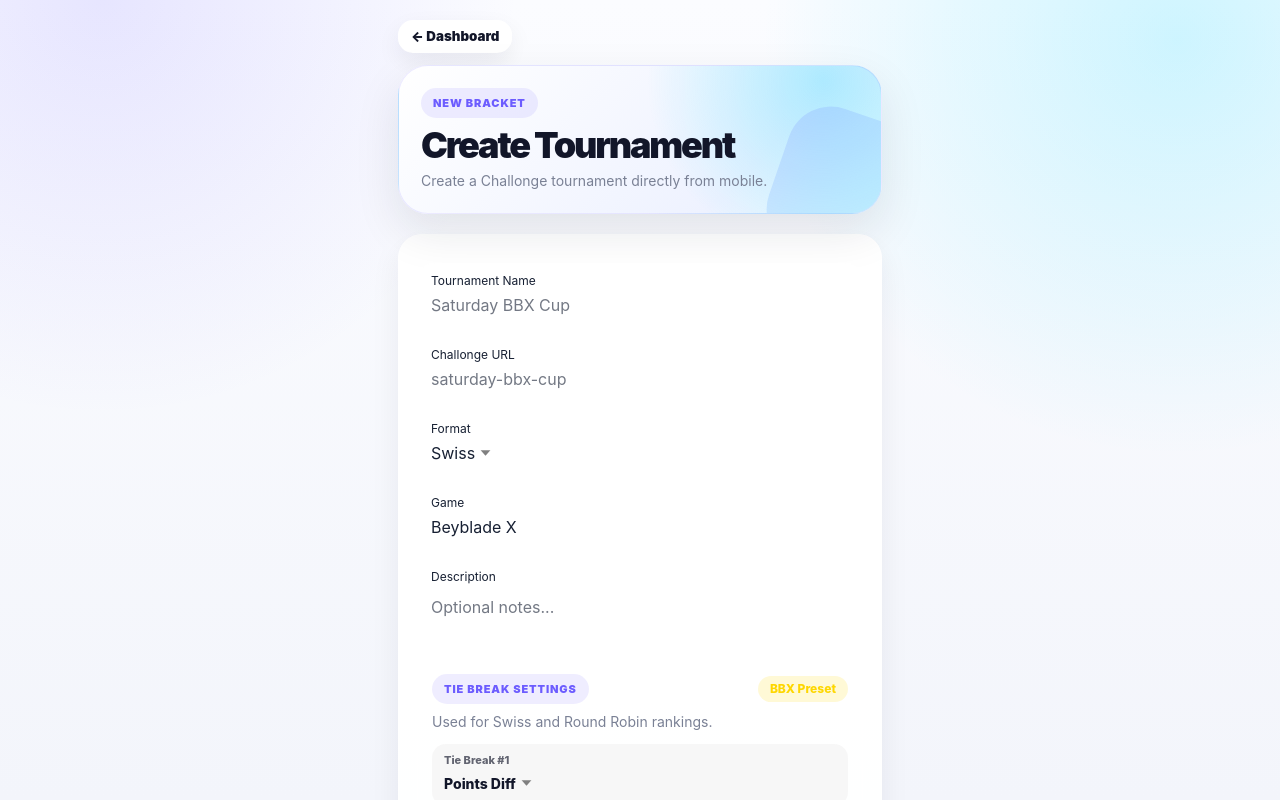
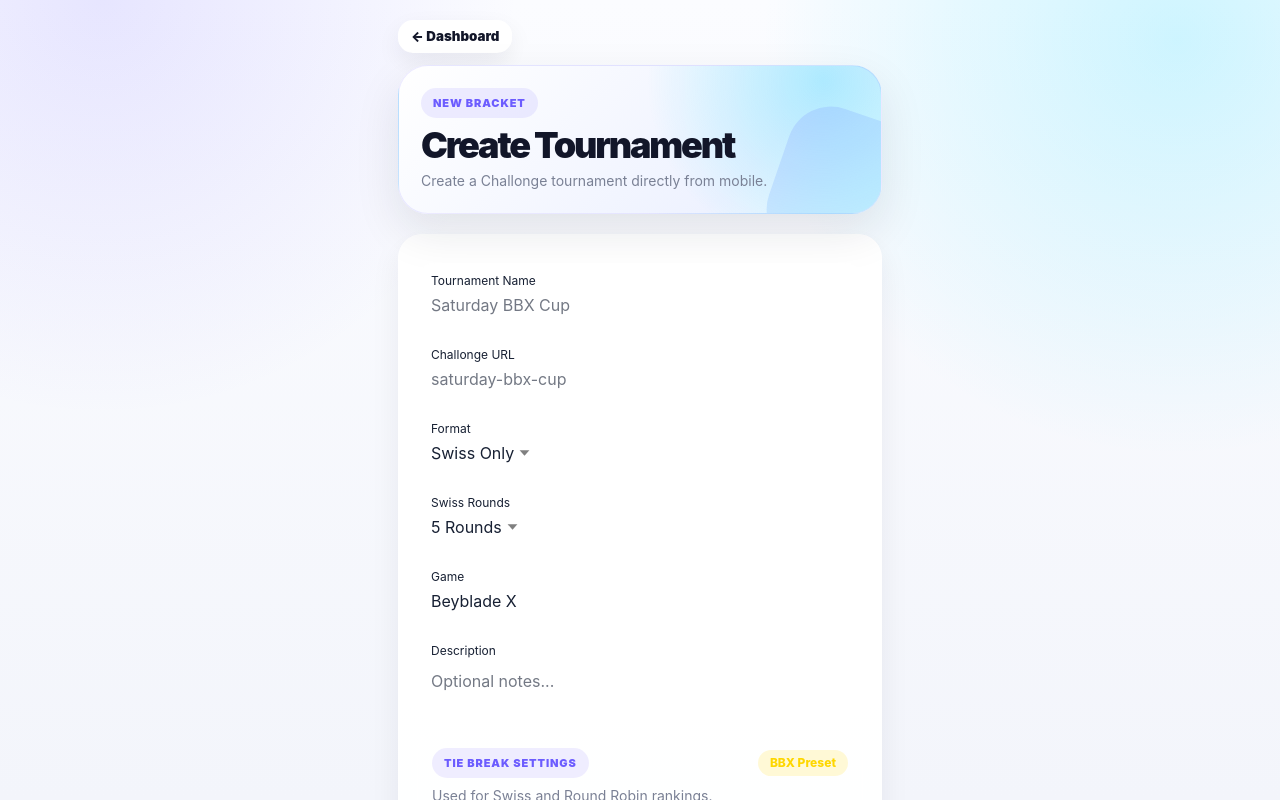
Before and after one commit to hijemu/Challonge-App, a React (Vite) app: page /create-tournament in a window 1280 px wide. Built offline with nearby package versions, Linux system fonts and the light colour scheme.

Commit message:
Add Support for Double Stage

```diff
--- a/src/pages/CreateTournament.tsx
+++ b/src/pages/CreateTournament.tsx
@@ -24,11 +24,11 @@ const slugify = (value: string) =>
 const unwrapTournament = (data: any) =>
   data?.tournament || data?.data?.tournament || data?.data || data || {};
 
-  const tieBreakOptions = [
-    { value: "points difference", label: "Points Diff" },
-    { value: "points scored", label: "Points Scored" },
-    { value: "median buchholz", label: "Median Buchholz" },
-  ];
+const tieBreakOptions = [
+  { value: "points difference", label: "Points Diff" },
+  { value: "points scored", label: "Points Scored" },
+  { value: "median buchholz", label: "Median Buchholz" },
+];
 
 const CreateTournament: React.FC = () => {
   const history = useHistory();
@@ -36,6 +36,9 @@ const CreateTournament: React.FC = () => {
   const [name, setName] = useState("");
   const [url, setUrl] = useState("");
   const [format, setFormat] = useState("swiss");
+  const [finalsCut, setFinalsCut] = useState(8);
+  const [swissRounds, setSwissRounds] = useState(5);
+  const [roundRobinIterations, setRoundRobinIterations] = useState(1);
   const [gameName, setGameName] = useState("Beyblade X");
   const [description, setDescription] = useState("");
   const [saving, setSaving] = useState(false);
@@ -47,8 +50,17 @@ const CreateTournament: React.FC = () => {
 
   const finalUrl = useMemo(() => url, [url]);
 
-  const supportsTieBreaks =
-    format === "swiss" || format === "round robin";
+  const isSwissFormat =
+    format === "swiss" || format === "swiss_single_elim";
+
+  const isRoundRobinFormat =
+    format === "round robin" || format === "round_robin_single_elim";
+
+  const isTwoStage =
+    format === "swiss_single_elim" ||
+    format === "round_robin_single_elim";
+
+  const supportsTieBreaks = isSwissFormat || isRoundRobinFormat;
 
   const applyBbxPreset = () => {
     setTieBreak1("points difference");
@@ -83,6 +95,18 @@ const CreateTournament: React.FC = () => {
       if (supportsTieBreaks) {
         payload.ranking = "match wins";
         payload.tie_breaks = [tieBreak1, tieBreak2, tieBreak3];
+      }
+
+      if (isSwissFormat) {
+        payload.swiss_rounds = swissRounds;
+      }
+
+      if (isRoundRobinFormat) {
+        payload.round_robin_iterations = roundRobinIterations;
+      }
+
+      if (isTwoStage) {
+        payload.finals_cut = finalsCut;
       }
 
       const data = await createTournament(payload);
@@ -152,7 +176,9 @@ const CreateTournament: React.FC = () => {
               <IonInput
                 value={finalUrl}
                 placeholder="saturday-bbx-cup"
-                onIonInput={(e) => setUrl(slugify(String(e.detail.value || "")))}
+                onIonInput={(e) =>
+                  setUrl(slugify(String(e.detail.value || "")))
+                }
               />
             </IonItem>
 
@@ -163,18 +189,79 @@ const CreateTournament: React.FC = () => {
                 interface="popover"
                 onIonChange={(e) => setFormat(e.detail.value)}
               >
-                <IonSelectOption value="swiss">Swiss</IonSelectOption>
+                <IonSelectOption value="swiss">Swiss Only</IonSelectOption>
+                <IonSelectOption value="round robin">
+                  Round Robin Only
+                </IonSelectOption>
                 <IonSelectOption value="single elimination">
-                  Single Elimination
+                  Single Elimination Only
                 </IonSelectOption>
                 <IonSelectOption value="double elimination">
-                  Double Elimination
+                  Double Elimination Only
                 </IonSelectOption>
-                <IonSelectOption value="round robin">
-                  Round Robin
+                <IonSelectOption value="swiss_single_elim">
+                  Swiss → Single Elim
+                </IonSelectOption>
+                <IonSelectOption value="round_robin_single_elim">
+                  Round Robin → Single Elim
                 </IonSelectOption>
               </IonSelect>
             </IonItem>
+
+            {isSwissFormat && (
+              <IonItem className="bbx-input" lines="none">
+                <IonLabel position="stacked">Swiss Rounds</IonLabel>
+                <IonSelect
+                  value={swissRounds}
+                  interface="popover"
+                  onIonChange={(e) => setSwissRounds(Number(e.detail.value))}
+                >
+                  <IonSelectOption value={3}>3 Rounds</IonSelectOption>
+                  <IonSelectOption value={4}>4 Rounds</IonSelectOption>
+                  <IonSelectOption value={5}>5 Rounds</IonSelectOption>
+                  <IonSelectOption value={6}>6 Rounds</IonSelectOption>
+                  <IonSelectOption value={7}>7 Rounds</IonSelectOption>
+                </IonSelect>
+              </IonItem>
+            )}
+
+            {isRoundRobinFormat && (
+              <IonItem className="bbx-input" lines="none">
+                <IonLabel position="stacked">Round Robin Cycles</IonLabel>
+                <IonSelect
+                  value={roundRobinIterations}
+                  interface="popover"
+                  onIonChange={(e) =>
+                    setRoundRobinIterations(Number(e.detail.value))
+                  }
+                >
+                  <IonSelectOption value={1}>
+                    Single Round Robin
+                  </IonSelectOption>
+                  <IonSelectOption value={2}>
+                    Double Round Robin
+                  </IonSelectOption>
+                  <IonSelectOption value={3}>
+                    Triple Round Robin
+                  </IonSelectOption>
+                </IonSelect>
+              </IonItem>
+            )}
+
+            {isTwoStage && (
+              <IonItem className="bbx-input" lines="none">
+                <IonLabel position="stacked">Finals Cut</IonLabel>
+                <IonSelect
+                  value={finalsCut}
+                  interface="popover"
+                  onIonChange={(e) => setFinalsCut(Number(e.detail.value))}
+                >
+                  <IonSelectOption value={4}>Top 4</IonSelectOption>
+                  <IonSelectOption value={8}>Top 8</IonSelectOption>
+                  <IonSelectOption value={16}>Top 16</IonSelectOption>
+                </IonSelect>
+              </IonItem>
+            )}
 
             <IonItem className="bbx-input" lines="none">
               <IonLabel position="stacked">Game</IonLabel>
@@ -189,9 +276,7 @@ const CreateTournament: React.FC = () => {
               <IonTextarea
                 value={description}
                 placeholder="Optional notes..."
-                onIonInput={(e) =>
-                  setDescription(String(e.detail.value || ""))
-                }
+                onIonInput={(e) => setDescription(String(e.detail.value || ""))}
               />
             </IonItem>
 
```
